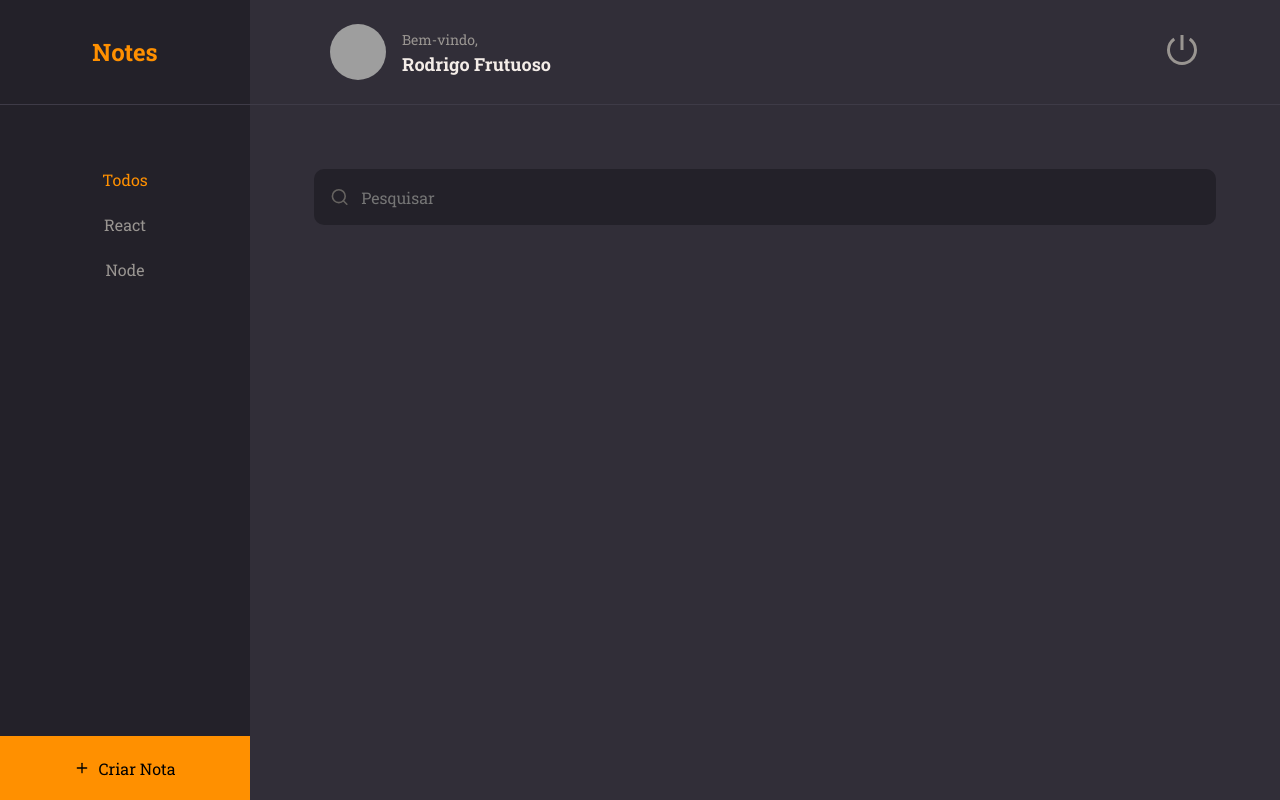
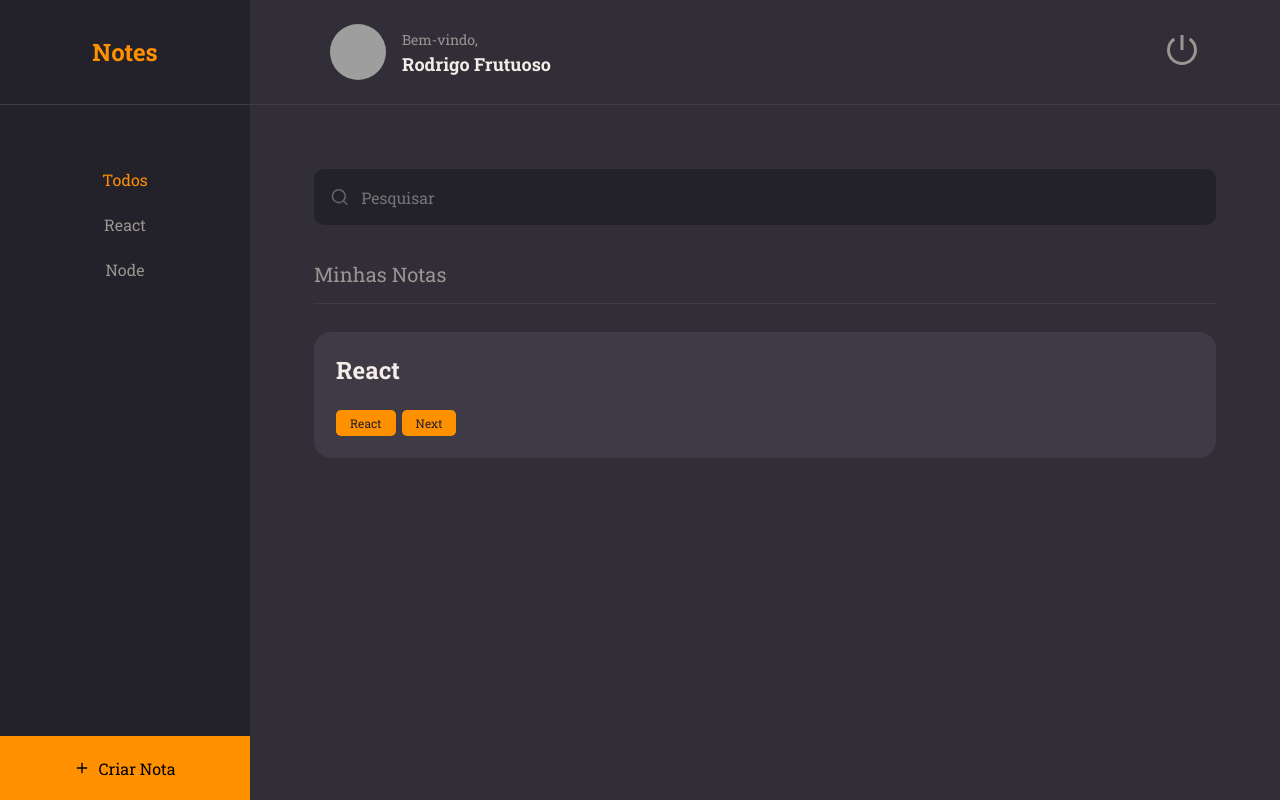
Before and after one commit to rodfrutuoso/Notes, a React (Vite) app: page / in a window 1280 px wide. Built offline with nearby package versions, Linux system fonts and the light colour scheme; grey boxes are pictures that could not be loaded.

Commit message:
criado componente Nota e ajustado na home

```diff
--- /dev/null
+++ b/src/components/Note/index.jsx
@@ -0,0 +1,18 @@
+import { Container } from "./styles";
+import { Tag } from "../Tag"
+
+export function Note({data, ...rest}){
+    return(
+        <Container {...rest}>
+            <h1>{data.title}</h1>
+            {
+                data.tags &&
+                <footer>
+                    {
+                        data.tags.map(tag => <Tag key={tag.id} title={tag.name}/>)
+                    }
+                </footer>
+            }
+        </Container>
+    )
+}
--- /dev/null
+++ b/src/components/Note/styles.js
@@ -0,0 +1,26 @@
+import styled from "styled-components";
+
+export const Container = styled.button`
+    width: 100%;
+    background-color: ${({ theme }) => theme.COLORS.BACKGROUND_700};
+
+    border: none;
+    border-radius: 17px;
+
+    padding: 22px;
+    margin-bottom: 16px;
+
+    >h1{
+        flex: 1;
+        text-align: left;
+        font-weight: 700;
+        font-size: 24px;
+        color: ${({ theme }) => theme.COLORS.WHITE};
+    }
+
+    >footer{
+        width: 100%;
+        display: flex;
+        margin-top: 24px;
+    }
+    `
--- a/src/components/Tag/index.jsx
+++ b/src/components/Tag/index.jsx
@@ -1,8 +1,8 @@
 import { Container } from "./styles";
 
-export function Tag({title}){
+export function Tag({title, ...rest}){
     return (
-        <Container>
+        <Container {...rest}>
             {title}
         </Container>
     )
--- a/src/pages/Home/index.jsx
+++ b/src/pages/Home/index.jsx
@@ -5,6 +5,8 @@
 import { Header } from "../../components/Header"
 import { ButtonText } from "../../components/ButtonText"
 import { Input } from '../../components/Input';
+import {Section} from '../../components/Section'
+import {Note} from '../../components/Note'
 
 export function Home() {
   return (
@@ -31,7 +33,12 @@
         <Input placeholder = "Pesquisar" icon={FiSearch}/>
       </Search>
       <Content>
-
+        <Section title="Minhas Notas">
+          <Note data={{title: "React",
+          tags : [{id: "1", name: "React"},
+          {id: "2", name: "Next"}
+          ]}}/>
+        </Section>
       </Content>
 
       <NewNote>
--- a/src/pages/Home/styles.js
+++ b/src/pages/Home/styles.js
@@ -54,6 +54,8 @@
 
 export const Content = styled.div`
     grid-area: content;
+    padding: 0 64px;
+    overflow-y: auto;
 
 `
 
```
